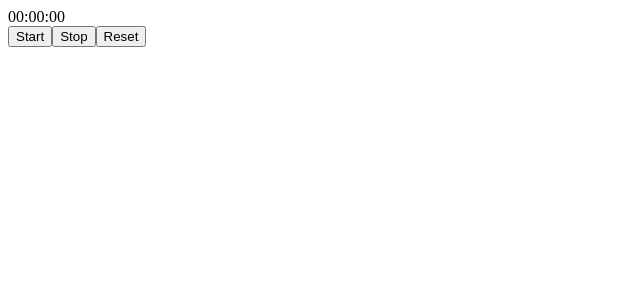
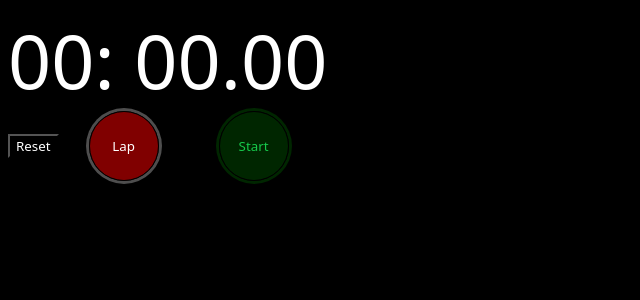
Before and after one commit to AdrianRosAdapt/stopwatch-react, a React (Vite) app in the folder vite-project/: page / in a window 1280 px wide. Shown: the top 300 px of the page, without its empty margins (0-640 px from the left). Built offline with nearby package versions, Linux system fonts and the light colour scheme.

Commit message:
working stopwatch and some buttons

```diff
--- a/vite-project/src/App.css
+++ b/vite-project/src/App.css
@@ -1,3 +1,67 @@
-.avatar {
+* {
+  font-family: system-ui, -apple-system, BlinkMacSystemFont, "Segoe UI", Roboto,
+    Oxygen, Ubuntu, Cantarell, "Open Sans", "Helvetica Neue", sans-serif;
+  font-weight: 200;
+  background-color: black;
+  color: white;
+}
+
+.active-lap-button {
+  width: 70px;
+  height: 70px;
   border-radius: 50%;
+  margin: 0 30px;
+  border-style: none;
+  color: white;
+  border: 1px solid black;
+  background: rgba(156, 156, 156, 0.5);
+  box-shadow: 0px 0px 0px 3px rgba(156, 156, 156, 0.5);
 }
+
+.inactive-lap-button {
+  width: 70px;
+  height: 70px;
+  border-radius: 50%;
+  margin: 0 30px;
+  border-style: none;
+  color: white;
+  border: 1px solid black;
+  background: rgba(255, 0, 0, 0.5);
+  box-shadow: 0px 0px 0px 3px rgba(156, 156, 156, 0.5);
+}
+
+.displayed-time {
+  font-size: 2cm;
+  font-variant-numeric: tabular-nums;
+}
+
+.start-button {
+  width: 70px;
+  height: 70px;
+  border-radius: 50%;
+  margin: 0 30px;
+  border-style: none;
+  background: rgba(0, 77, 0, 0.5);
+  color: #16c94b;
+  border: 1px solid black;
+  box-shadow: 0px 0px 0px 3px rgba(0, 77, 0, 0.5);
+}
+
+.inactive-start-button {
+  width: 70px;
+  height: 70px;
+  border-radius: 50%;
+  margin: 0 30px;
+  border-style: none;
+  background: rgba(0, 77, 0, 0.5);
+  color: red;
+  border: 1px solid black;
+  box-shadow: 0px 0px 0px 3px rgba(0, 77, 0, 0.5);
+}
+
+.start-button {
+  background: rgba(0, 77, 0, 0.5);
+  color: #16c94b;
+  border: 1px solid black;
+  box-shadow: 0px 0px 0px 3px rgba(0, 77, 0, 0.5);
+}
--- a/vite-project/src/App.jsx
+++ b/vite-project/src/App.jsx
@@ -1,62 +1,91 @@
 import { useState } from "react";
+import { useEffect } from "react";
 import reactLogo from "./assets/react.svg";
 import "./App.css";
-import { useEffect } from "react";
 
-// function FavoriteColor() {
-//   const [count, setCount] = useState(0);
-
-//   return (
-//     <>
-//       <h1>My current count is {count}!</h1>
-//       <button type="button" onClick={() => setCount(count + 1)}>
-//         Add one
-//       </button>
-//       <button onClick={() => setCount(count - 1)}>Minus one</button>
-//     </>
-//   );
-// }
-// function MyButtonStart() {
-//   const [count, setCount] = useState(0);
-//   function Timer() {
-//     useEffect(() => {
-//       setTimeout(() => {
-//         setCount((count) => count + 1);
-//       }, 10);
-//     });
-
-//     return count;
-//   }
-//   return <button onClick={Timer}>Start Counting</button>;
-// }
+const Laps = (props) => {
+  console.log(props);
+};
 
 const Stopwatch = () => {
   const [time, setTime] = useState(0);
   const [running, setRunning] = useState(false);
+  const [buttonText, setButtonText] = useState("Start");
+  const [lapButtonText, setLapButtonText] = useState("Lap");
+  let lapsArray = [];
+  let lapObject = {};
   function runTimer() {
-    setTime((previousTime) => previousTime + 1);
+    setTime((prevTime) => prevTime + 1);
   }
+  function parseTime(centis) {
+    let seconds = Math.floor(centis / 100);
+    let actualSeconds = seconds % 60;
+    let minutes = Math.floor(seconds / 60);
+    let milis = centis % 100;
+    return `${minutes.toString().padStart(2, "0")}: ${actualSeconds
+      .toString()
+      .padStart(2, "0")}.${milis.toString().padStart(2, "0")} `;
+  }
+
+  // function handleLaps() {
+  //   lapsArray = [...lapsArray, time];
+  //   console.log(lapsArray);
+  // }
+
+  function handleStartStopButton() {
+    if (!running) {
+      setButtonText("Stop");
+      setLapButtonText("Lap");
+      setRunning(true);
+    } else if (running) {
+      setButtonText("Start");
+      setLapButtonText("Reset");
+      setRunning(false);
+    }
+  }
+  function handleLaps() {
+    let lapObj = {};
+    lapsArray = [...lapsArray, time];
+  }
+
+  function handlelapsReset() {
+    if (!running) [setLapButtonText()];
+  }
+  //Everytime 'runnin' is changed the arrow function in useEffect is going to be executed.
+  //The second paramater, the [] takes values and everytime they chagnge the hook will be executed.
   useEffect(() => {
     let interval;
     if (running) {
       interval = setInterval(runTimer, 10);
-    } else if (!running) {
-      clearInterval(interval);
     }
     return () => clearInterval(interval);
   }, [running]);
   return (
     <div className="stopwatch">
       <div className="numbers">
-        <span>{("0" + Math.floor((time / 60000) % 60)).slice(-2)}:</span>
-        <span>{("0" + Math.floor((time / 1000) % 60)).slice(-2)}:</span>
-        <span>{("0" + ((time / 10) % 100)).slice(-3)}</span>
+        <span className="displayed-time">{parseTime(time)}</span>
       </div>
       <div className="buttons">
-        <button onClick={() => setRunning(true)}>Start</button>
-        <button onClick={() => setRunning(false)}>Stop</button>
         <button onClick={() => setTime(0)}>Reset</button>
+        <button
+          className={running ? "active-lap-button" : "inactive-lap-button"}
+        >
+          {lapButtonText}
+        </button>
+        {/* <button
+          className={running ? "start-button" : "inactive-start-button"}
+          onClick={() => setRunning(true)}
+        >
+          Start
+        </button> */}
+        <button
+          className={running ? "start-button" : "start-button"}
+          onClick={handleStartStopButton}
+        >
+          {buttonText}
+        </button>
       </div>
+      <div></div>
     </div>
   );
 };
@@ -65,9 +94,7 @@ function App() {
   return (
     <div>
       <Stopwatch></Stopwatch>
-      {/* <TimerDisplay></TimerDisplay>
-      <MyButtonLap></MyButtonLap>
-      <MyButtonStart></MyButtonStart> */}
+      {/* <Laps arr={lapsArray} /> */}
     </div>
   );
 }
```
